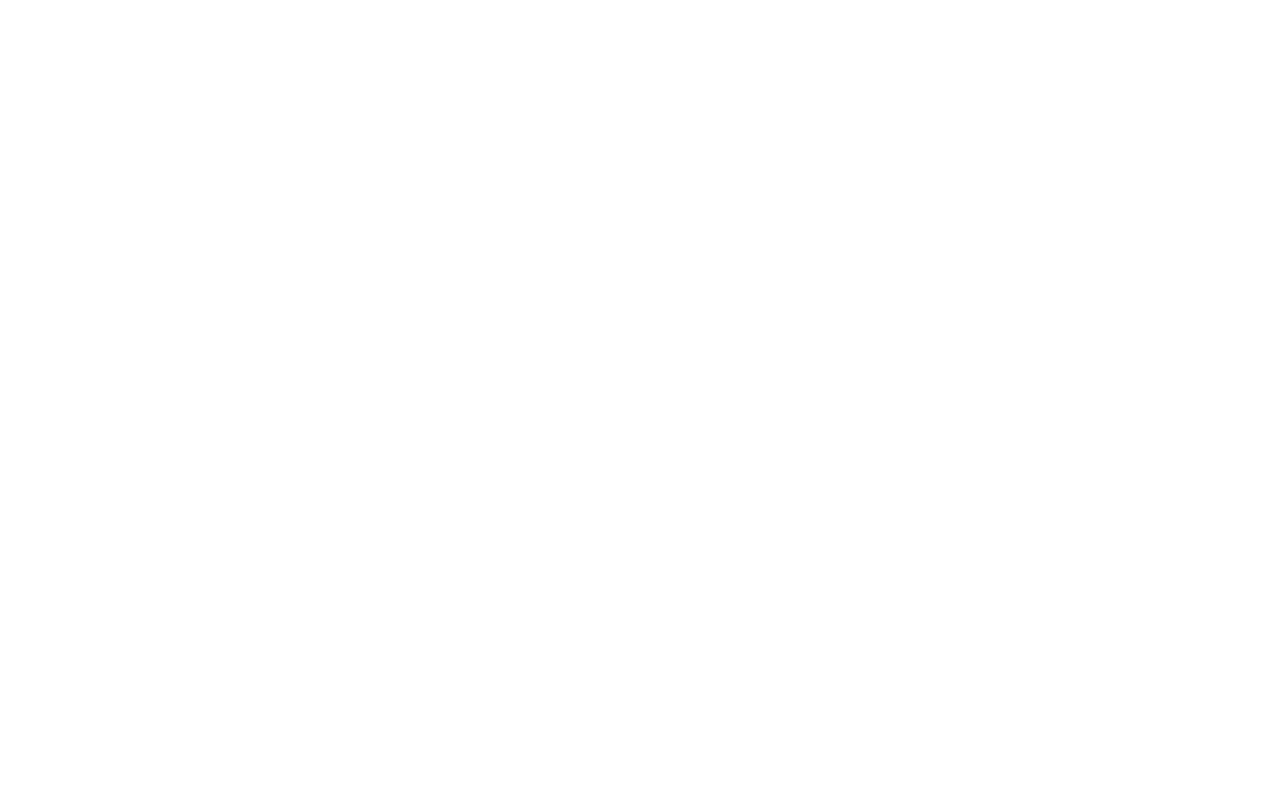
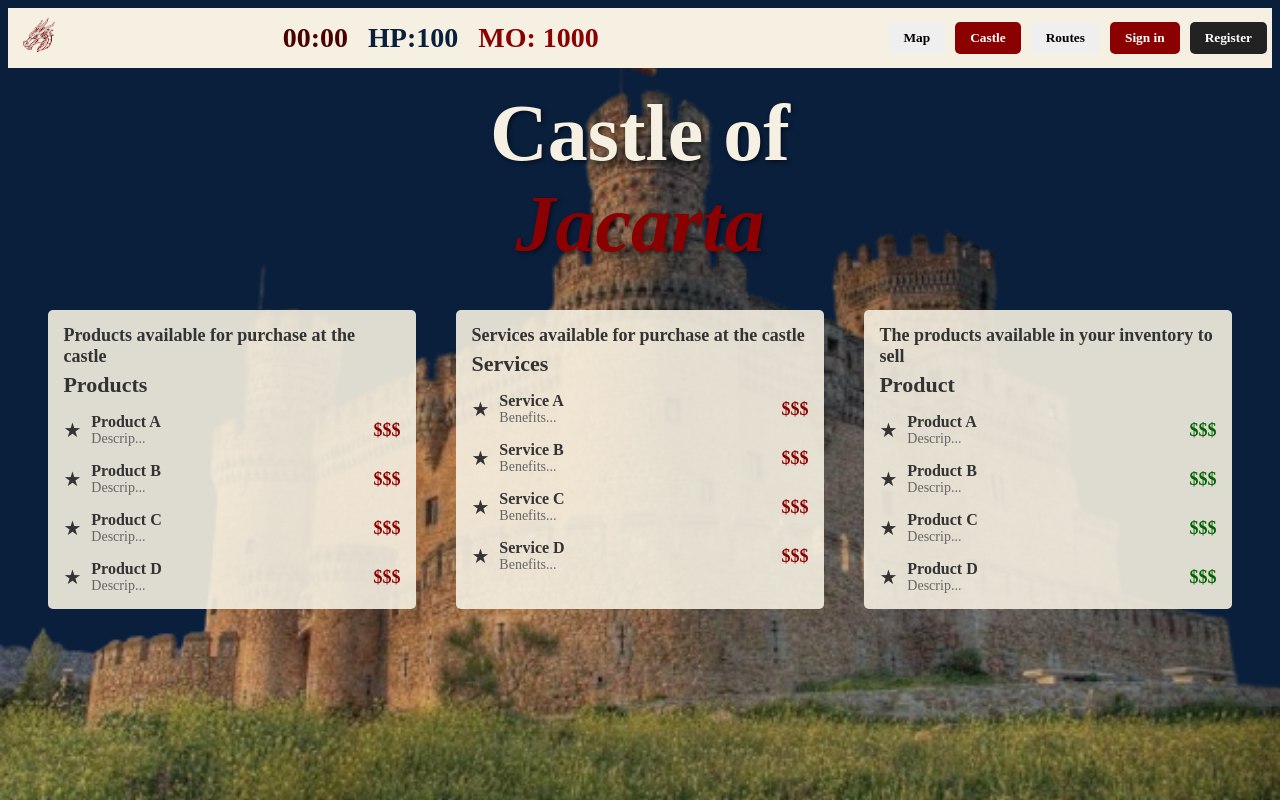
Before and after one commit to Ingenieria-y-Dragones/Caravana-Medieval, an Angular app in the folder Frontend/: page /ciudad/vista/1 in a window 1280 px wide. Before the commit this address led to /. Built offline with nearby package versions, Linux system fonts and the light colour scheme.

Commit message:
Ya quedo el front de ciudad

```diff
--- a/Frontend/src/app/app.routes.ts
+++ b/Frontend/src/app/app.routes.ts
@@ -4,9 +4,11 @@ import {RutaVistaComponent} from './ruta/ruta-vista/ruta-vista.component';
 import {RutaEditarComponent} from './ruta/ruta-editar/ruta-editar.component';
 import {CaravanaVistaComponent} from './caravana/caravana-vista/caravana-vista.component';
 import { MenuVistaComponent } from './menu/menu-vista/menu-vista.component';
+import { CiudadVistaComponent } from './ciudad/ciudad-vista/ciudad-vista.component';
 
 export const routes: Routes = [
   {path: '', component: MenuVistaComponent},
+  {path: 'ciudad/vista/:id', component: CiudadVistaComponent},
   {path: 'ruta/lista/:id', component: RutaListaComponent}, // Equivalente en Spring Boot: /ruta/lista
   {path: 'ruta/vista/:id', component: RutaVistaComponent}, // Equivalente en Spring Boot: /ruta/vista/{id}
   {path: 'ruta/editar/:id', component: RutaEditarComponent }, // Equivalente en Spring Boot: /ruta/editar/{id}
--- /dev/null
+++ b/Frontend/src/app/ciudad/ciudad-vista/ciudad-vista.component.css
@@ -0,0 +1,218 @@
+* {
+    margin: 0;
+    padding: 0;
+    box-sizing: border-box;
+    font-family: 'Times New Roman', Times, serif;
+  }
+
+  body {
+    background-color: #0a1f3c;
+    color: #f5f0e1;
+    overflow-x: hidden;
+  }
+
+  /* FONDO BASE + IMAGEN CASTILLO COMO CAPA INFERIOR */
+  .background {
+    position: fixed; /* <- CORREGIDO: para que no se desplace con scroll */
+    top: 0;
+    left: 0;
+    width: 100%;
+    height: 100%;
+    z-index: 0; /* <- mantiene la imagen detrás */
+    background-color: #0a1f3c; /* fondo azul oscuro */
+    pointer-events: none; /* <- no bloquea clics */
+  }
+
+  .background::after {
+    content: '';
+    position: absolute;
+    inset: 0;
+    background-image: url('/castle-background.png');
+    background-repeat: no-repeat;
+    background-size: cover;
+    background-position: center;
+    opacity: 0.8;
+    pointer-events: none;
+  }
+
+  /* HEADER Y ELEMENTOS SUPERIORES */
+  .header {
+    display: flex;
+    justify-content: space-between;
+    align-items: center;
+    padding: 5px 5px; /* más compacto */
+    background-color: #f5f0e1;
+    color: #0a1f3c;
+    position: relative; /* <- NUEVO: asegura superposición */
+    z-index: 2;          /* <- NUEVO: lo pone encima del fondo */
+  }
+
+  .logo {
+    width: 50px;
+    height: 50px;
+    margin-right: 10px;
+  }
+
+  .stats {
+    display: flex;
+    gap: 20px;
+    font-size: 28px;
+    font-weight: bold;
+    margin-left: -80px; /* más cerca del logo */
+  }
+
+  .time {
+    color: #4a0000;
+  }
+
+  .hp {
+    color: #0a1f3c;
+  }
+
+  .money {
+    color: #8b0000;
+  }
+
+  /* BARRA DE NAVEGACIÓN */
+  .nav {
+    display: flex;
+    gap: 10px;
+  }
+
+  .nav-btn {
+    padding: 8px 15px;
+    border-radius: 5px;
+    font-weight: bold;
+    cursor: pointer;
+    border: none;
+  }
+
+  .nav-btn.active {
+    background-color: #8b0000;
+    color: white;
+  }
+
+  .nav-btn.sign {
+    background-color: #8b0000;
+    color: white;
+  }
+
+  .nav-btn.register {
+    background-color: #222;
+    color: white;
+  }
+
+  /* TÍTULO CENTRAL */
+  .title-container {
+    text-align: center;
+    padding: 20px 0;
+    position: relative;
+    z-index: 1; /* <- NUEVO: para estar por encima del fondo */
+  }
+
+  .title {
+    font-size: 80px;
+    font-weight: bold;
+    text-shadow: 2px 2px 4px rgba(0, 0, 0, 0.5);
+  }
+
+  .title-top {
+    color: #f5f0e1;
+  }
+
+  .title-bottom {
+    color: #8b0000;
+    font-style: italic;
+  }
+
+  /* CONTENEDOR DE PANELES */
+  .panels-container {
+    display: flex;
+    justify-content: space-around;
+    position: relative;
+    z-index: 1; /* <- NUEVO: para que esté por encima del fondo */
+    padding: 0 20px;
+    margin-top: 20px;
+  }
+
+  /* PANEL */
+  .panel {
+    background-color: rgba(245, 240, 225, 0.9);
+    border-radius: 5px;
+    width: 30%;
+    color: #333;
+    padding: 15px;
+  }
+
+  .panel-header {
+    margin-bottom: 15px;
+    cursor: pointer;
+  }
+
+  .panel-title {
+    font-size: 18px;
+    font-weight: bold;
+  }
+
+  .panel-subtitle {
+    font-size: 22px;
+    font-weight: bold;
+    margin-top: 5px;
+  }
+
+  .panel-items {
+    display: flex;
+    flex-direction: column;
+    gap: 15px;
+  }
+
+  /* ITEMS DENTRO DE LOS PANELES */
+  .item {
+    display: flex;
+    justify-content: space-between;
+    align-items: center;
+  }
+
+  .item-info {
+    display: flex;
+    align-items: center;
+    gap: 10px;
+  }
+
+  .star {
+    font-size: 20px;
+  }
+
+  .item-details {
+    display: flex;
+    flex-direction: column;
+  }
+
+  .item-name {
+    font-weight: bold;
+  }
+
+  .item-desc {
+    font-size: 14px;
+    color: #666;
+  }
+
+  .price {
+    font-weight: bold;
+    font-size: 18px;
+  }
+
+  .price.purchase {
+    color: #8b0000;
+  }
+
+  .price.sell {
+    color: #006400;
+  }
+
+  /* EFECTO HOVER */
+  .item.hoverable:hover {
+    background-color: rgba(0, 0, 0, 0.05);
+    cursor: pointer;
+    transition: background-color 0.3s ease;
+  }
--- /dev/null
+++ b/Frontend/src/app/ciudad/ciudad-vista/ciudad-vista.component.html
@@ -0,0 +1,100 @@
+<div class="background"></div>
+
+<header class="header">
+  <img src="dragon.png" alt="Dragon Logo" class="logo" />
+
+  <div class="stats">
+    <span class="time">00:00</span>
+    <span class="hp">HP:100</span>
+    <span class="money">MO: 1000</span>
+  </div>
+
+  <div class="nav">
+    <button class="nav-btn">Map</button>
+    <button class="nav-btn active">Castle</button>
+    <button class="nav-btn">Routes</button>
+    <button class="nav-btn sign">Sign in</button>
+    <button class="nav-btn register">Register</button>
+  </div>
+</header>
+
+<div class="title-container">
+  <h1 class="title">
+    <span class="title-top">Castle of</span><br />
+    <span class="title-bottom">Jacarta</span>
+  </h1>
+</div>
+
+<div class="panels-container">
+  <!-- Products Panel -->
+  <div class="panel">
+    <div class="panel-header" (click)="toggle('products')">
+      <div class="panel-title">
+        Products available for purchase at the castle
+      </div>
+      <div class="panel-subtitle">Products</div>
+    </div>
+    <div class="panel-items" [hidden]="!panels.products">
+      <ng-container *ngFor="let product of ['A','B','C','D']">
+        <div class="item hoverable">
+          <div class="item-info">
+            <span class="star">★</span>
+            <div class="item-details">
+              <div class="item-name">Product {{ product }}</div>
+              <div class="item-desc">Descrip...</div>
+            </div>
+          </div>
+          <div class="price purchase">$$$</div>
+        </div>
+      </ng-container>
+    </div>
+  </div>
+
+  <!-- Services Panel -->
+  <div class="panel">
+    <div class="panel-header" (click)="toggle('services')">
+      <div class="panel-title">
+        Services available for purchase at the castle
+      </div>
+      <div class="panel-subtitle">Services</div>
+    </div>
+    <div class="panel-items" [hidden]="!panels.services">
+      <ng-container *ngFor="let service of ['A','B','C','D']">
+        <div class="item hoverable">
+          <div class="item-info">
+            <span class="star">★</span>
+            <div class="item-details">
+              <div class="item-name">Service {{ service }}</div>
+              <div class="item-desc">Benefits...</div>
+            </div>
+          </div>
+          <div class="price purchase">$$$</div>
+        </div>
+      </ng-container>
+    </div>
+  </div>
+
+  <!-- Inventory Panel -->
+  <div class="panel">
+    <div class="panel-header" (click)="toggle('inventory')">
+      <div class="panel-title">
+        The products available in your inventory to sell
+      </div>
+      <div class="panel-subtitle">Product</div>
+    </div>
+    <div class="panel-items" [hidden]="!panels.inventory">
+      <ng-container *ngFor="let item of ['A','B','C','D']">
+        <div class="item hoverable">
+          <div class="item-info">
+            <span class="star">★</span>
+            <div class="item-details">
+              <div class="item-name">Product {{ item }}</div>
+              <div class="item-desc">Descrip...</div>
+            </div>
+          </div>
+          <div class="price sell">$$$</div>
+        </div>
+      </ng-container>
+    </div>
+  </div>
+</div>
--- /dev/null
+++ b/Frontend/src/app/ciudad/ciudad-vista/ciudad-vista.component.ts
@@ -0,0 +1,22 @@
+import { Component } from '@angular/core';
+import { CommonModule } from '@angular/common';
+
+@Component({
+  selector: 'app-ciudad-vista',
+  imports: [CommonModule],
+  templateUrl: './ciudad-vista.component.html',
+  styleUrls: ['./ciudad-vista.component.css'] // Corrige `styleUrl` a `styleUrls`
+})
+export class CiudadVistaComponent {
+  // Define la propiedad panels
+  panels = {
+    products: true,
+    services: true,
+    inventory: true
+  };
+
+  // Método para alternar las propiedades de panels
+  toggle(section: 'products' | 'services' | 'inventory') {
+    this.panels[section] = !this.panels[section];
+  }
+}
```
Also changed, not shown: Frontend/public/castle-background.png (added), 1 other file (tests, documents, lock files or other folders).
